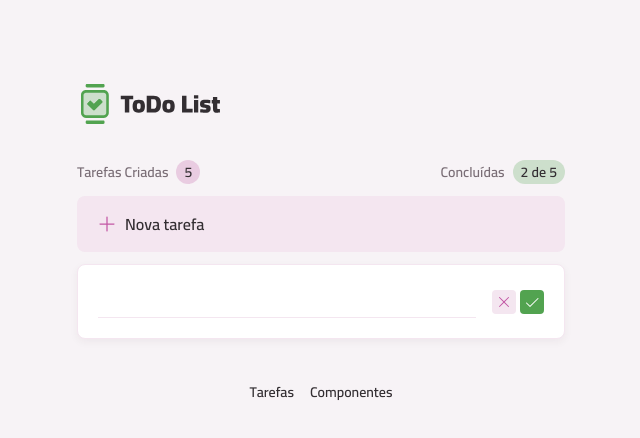
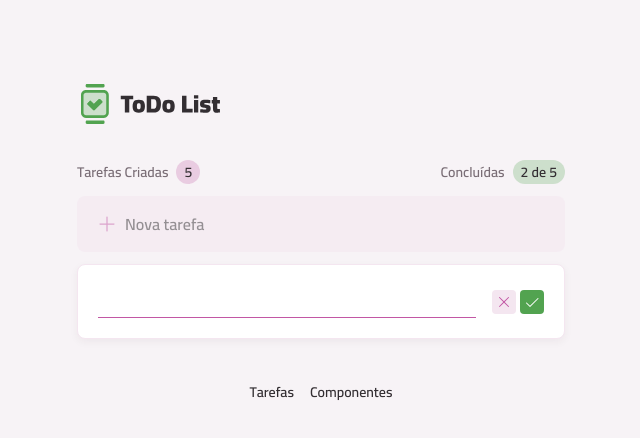
Before and after one commit to YasminFerrariDias/todo-list, a React (Vite) app: page / in a window 1280 px wide. Both pictures are taken after a click on the button "Nova tarefa". Shown: the top 438 px of the page, without its empty margins (319-959 px from the left). Built offline with nearby package versions, Linux system fonts and the light colour scheme.

Commit message:
Coletando dados do formulário

```diff
--- a/src/core-components/task-item.tsx
+++ b/src/core-components/task-item.tsx
@@ -21,6 +21,8 @@ export default function TaskItem({ task }: TaskItemProps) {
     task?.state === TaskState.Creating
   )
 
+  const [taskTitle, setTaskTitle] = React.useState("")
+
   function handleEditTask() {
     setIsEditing(true)
   }
@@ -29,10 +31,21 @@ export default function TaskItem({ task }: TaskItemProps) {
     setIsEditing(false)
   }
 
+  function handleChangeTaskTitle(e: React.ChangeEvent<HTMLInputElement>) {
+    setTaskTitle(e.target.value || "")
+  }
+
+  function handleSaveTask(e: React.FormEvent<HTMLFormElement>) {
+    e.preventDefault();
+    console.log(task.id, taskTitle)
+    // chamada para função de atualizar
+    setIsEditing(false);
+  }
+
   return (
-    <Card size="md" className="flex items-center gap-4">
+    <Card size="md">
       {!isEditing ?
-        <>
+        <div className="flex items-center gap-4">
           <InputCheckbox
             value={task?.concluded?.toString()}
             checked={task?.concluded}
@@ -44,14 +57,21 @@ export default function TaskItem({ task }: TaskItemProps) {
             <ButtonIcon icon={TrashIcon} variant={"tertiary"} />
             <ButtonIcon icon={PencilIcon} variant={"tertiary"} onClick={handleEditTask} />
           </div>
-        </>
+        </div>
         :
         <>
-          <InputText className="flex-1" />
-          <div className="flex gap-1">
-            <ButtonIcon icon={XIcon} variant={"secondary"} onClick={handleExitEditTask} />
-            <ButtonIcon icon={CheckIcon} variant={"primary"} />
-          </div>
+          <form onSubmit={handleSaveTask} className="flex items-center gap-4">
+            <InputText
+              className="flex-1"
+              onChange={handleChangeTaskTitle}
+              required
+              autoFocus
+            />
+            <div className="flex gap-1">
+              <ButtonIcon type="button" icon={XIcon} variant={"secondary"} onClick={handleExitEditTask} />
+              <ButtonIcon type="submit" icon={CheckIcon} variant={"primary"} />
+            </div>
+          </form>
         </>
       }
     </Card>
--- a/src/core-components/tasks-list.tsx
+++ b/src/core-components/tasks-list.tsx
@@ -4,6 +4,7 @@ import PlusIcon from "../assets/icons/plus.svg?react";
 import TaskItem from "./task-item";
 import useTasks from "../hooks/use-tasks";
 import useTask from "../hooks/use-task";
+import { TaskState } from "../models/task";
 
 export default function TasksList() {
   const { tasks } = useTasks();
@@ -16,7 +17,12 @@ export default function TasksList() {
   return (
     <>
       <section>
-        <Button icon={PlusIcon} className="w-full" onClick={handleNewTask}>
+        <Button
+          icon={PlusIcon}
+          className="w-full"
+          onClick={handleNewTask}
+          disabled={tasks.some((task) => task.state === TaskState.Creating)}
+        >
           Nova tarefa
         </Button>
       </section>
```
